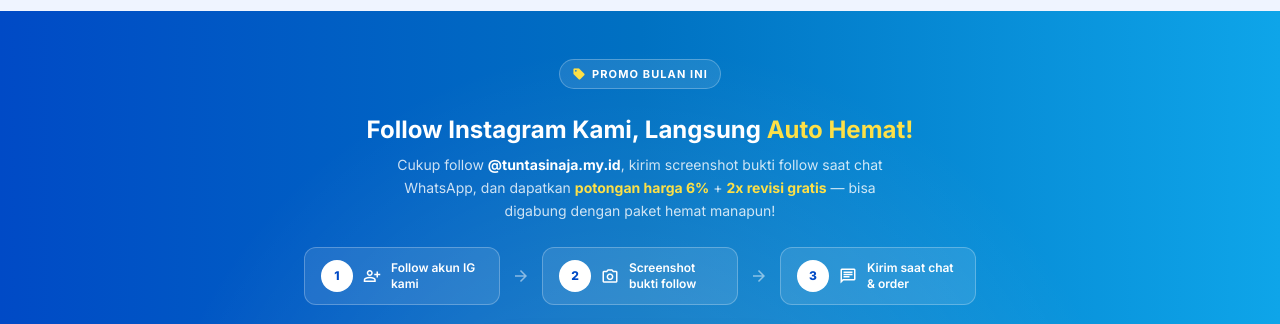
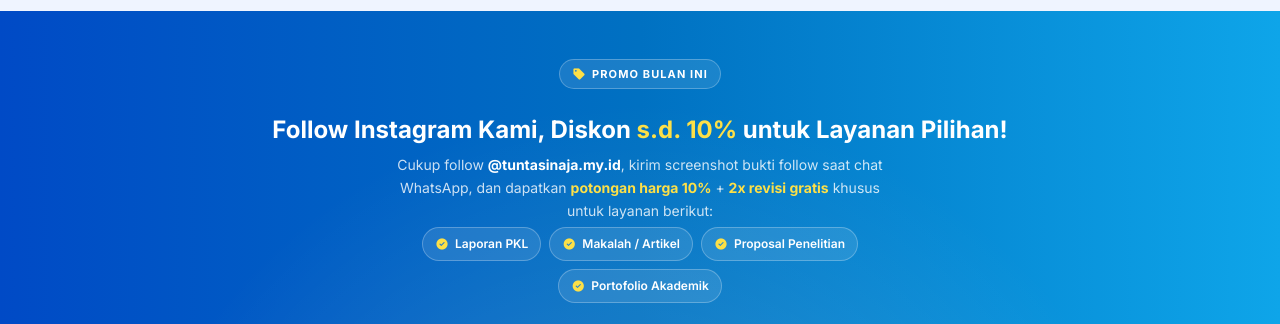
Before and after one commit to stridrsyah/Tuntasin, a plain HTML site: page index.html in a window 1280 px wide. Shown: the part 3730-4054 px from the top of the page. Drawn offline with nearby package versions, Linux system fonts and the light colour scheme.

Commit message:
update harga

```diff
--- a/index.html
+++ b/index.html
@@ -1076,34 +1076,63 @@
                     <!-- Heading -->
                     <div>
                         <h3 class="text-white font-bold text-headline-sm leading-snug mb-2">
-                            Follow Instagram Kami, Langsung <span class="text-yellow-300">Auto Hemat!</span>
+                            Follow Instagram Kami, Diskon <span class="text-yellow-300">s.d. 10%</span> untuk
+                            Layanan Pilihan!
                         </h3>
                         <p class="text-white/80 text-body-sm leading-relaxed max-w-lg mx-auto">
                             Cukup follow <strong class="text-white">@tuntasinaja.my.id</strong>, kirim screenshot
-                            bukti follow saat chat WhatsApp, dan dapatkan <strong
-                                class="text-yellow-300">potongan harga 6%</strong> + <strong
-                                class="text-yellow-300">2x revisi gratis</strong> — bisa digabung dengan paket hemat
-                            manapun!
+                            bukti follow saat chat WhatsApp, dan dapatkan <strong class="text-yellow-300">potongan harga
+                                10%</strong> + <strong class="text-yellow-300">2x revisi gratis</strong> khusus untuk
+                            layanan berikut:
                         </p>
+                        <div class="flex flex-wrap justify-center gap-2 mt-1 max-w-xl mx-auto">
+                            <span
+                                class="inline-flex items-center gap-1.5 bg-white/10 border border-white/25 text-white text-xs font-semibold px-3 py-1.5 rounded-full">
+                                <span class="material-symbols-outlined text-yellow-300 text-sm"
+                                    style="font-variation-settings:'FILL' 1">check_circle</span>
+                                Laporan PKL
+                            </span>
+                            <span
+                                class="inline-flex items-center gap-1.5 bg-white/10 border border-white/25 text-white text-xs font-semibold px-3 py-1.5 rounded-full">
+                                <span class="material-symbols-outlined text-yellow-300 text-sm"
+                                    style="font-variation-settings:'FILL' 1">check_circle</span>
+                                Makalah / Artikel
+                            </span>
+                            <span
+                                class="inline-flex items-center gap-1.5 bg-white/10 border border-white/25 text-white text-xs font-semibold px-3 py-1.5 rounded-full">
+                                <span class="material-symbols-outlined text-yellow-300 text-sm"
+                                    style="font-variation-settings:'FILL' 1">check_circle</span>
+                                Proposal Penelitian
+                            </span>
+                            <span
+                                class="inline-flex items-center gap-1.5 bg-white/10 border border-white/25 text-white text-xs font-semibold px-3 py-1.5 rounded-full">
+                                <span class="material-symbols-outlined text-yellow-300 text-sm"
+                                    style="font-variation-settings:'FILL' 1">check_circle</span>
+                                Portofolio Akademik
+                            </span>
+                        </div>
                     </div>
 
                     <!-- 3-step how-to -->
                     <div class="flex flex-col sm:flex-row items-center gap-3 w-full max-w-2xl">
-                        <div class="flex items-center gap-2.5 bg-white/10 border border-white/25 rounded-xl px-4 py-3 w-full flex-1">
+                        <div
+                            class="flex items-center gap-2.5 bg-white/10 border border-white/25 rounded-xl px-4 py-3 w-full flex-1">
                             <span
                                 class="flex-shrink-0 w-8 h-8 rounded-full bg-white text-primary text-xs font-extrabold flex items-center justify-center">1</span>
                             <span class="material-symbols-outlined text-white text-lg">person_add</span>
                             <span class="text-white text-xs font-semibold text-left">Follow akun IG kami</span>
                         </div>
                         <span class="material-symbols-outlined text-white/50 text-lg">arrow_forward</span>
-                        <div class="flex items-center gap-2.5 bg-white/10 border border-white/25 rounded-xl px-4 py-3 w-full flex-1">
+                        <div
+                            class="flex items-center gap-2.5 bg-white/10 border border-white/25 rounded-xl px-4 py-3 w-full flex-1">
                             <span
                                 class="flex-shrink-0 w-8 h-8 rounded-full bg-white text-primary text-xs font-extrabold flex items-center justify-center">2</span>
                             <span class="material-symbols-outlined text-white text-lg">photo_camera</span>
                             <span class="text-white text-xs font-semibold text-left">Screenshot bukti follow</span>
                         </div>
                         <span class="material-symbols-outlined text-white/50 text-lg">arrow_forward</span>
-                        <div class="flex items-center gap-2.5 bg-white/10 border border-white/25 rounded-xl px-4 py-3 w-full flex-1">
+                        <div
+                            class="flex items-center gap-2.5 bg-white/10 border border-white/25 rounded-xl px-4 py-3 w-full flex-1">
                             <span
                                 class="flex-shrink-0 w-8 h-8 rounded-full bg-white text-primary text-xs font-extrabold flex items-center justify-center">3</span>
                             <span class="material-symbols-outlined text-white text-lg">chat</span>
@@ -1115,7 +1144,8 @@
                     <div class="flex flex-col items-center gap-2 w-full sm:w-auto mt-1">
                         <a href="https://instagram.com/tuntasinaja.my.id" target="_blank"
                             class="group flex items-center gap-2.5 bg-white text-primary px-2xl py-3.5 rounded-full font-extrabold text-body-sm shadow-2xl hover:scale-105 active:scale-95 transition-all duration-200 w-full sm:w-auto justify-center">
-                            <svg style="width:20px;height:20px" class="flex-shrink-0 transition-transform duration-200 group-hover:rotate-12"
+                            <svg style="width:20px;height:20px"
+                                class="flex-shrink-0 transition-transform duration-200 group-hover:rotate-12"
                                 viewBox="0 0 24 24" fill="none" xmlns="http://www.w3.org/2000/svg">
                                 <rect x="2" y="2" width="20" height="20" rx="5.5" stroke="url(#ig-gradient)"
                                     stroke-width="2" />
@@ -1134,7 +1164,8 @@
                             <span
                                 class="material-symbols-outlined text-base text-secondary group-hover:translate-x-1 transition-transform duration-200">arrow_forward</span>
                         </a>
-                        <p class="text-white/50 text-[11px]">*Tunjukkan bukti follow saat konfirmasi order</p>
+                        <p class="text-white/50 text-[11px]">*Diskon berlaku khusus 4 layanan di atas, tunjukkan
+                            bukti follow saat konfirmasi order</p>
                     </div>
 
                 </div>
```
